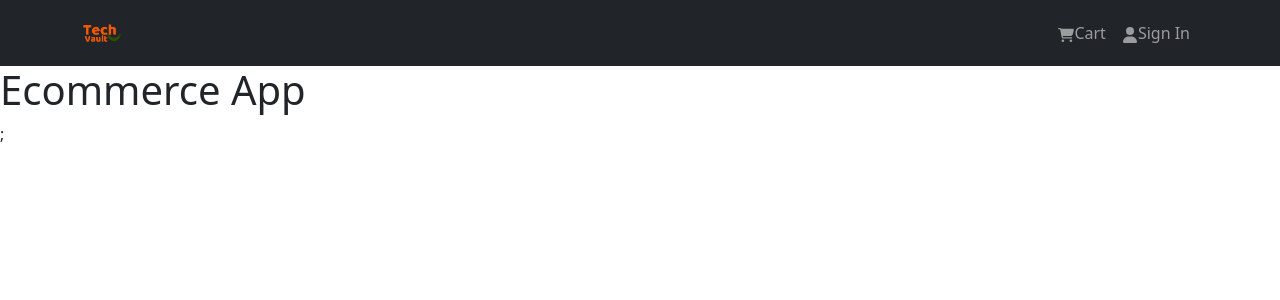
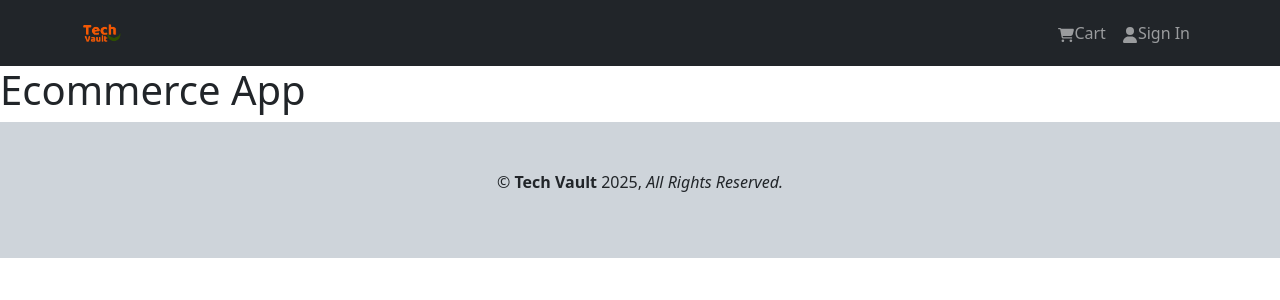
Before and after one commit to sangatrokaya/ecommerce, a React (Vite) app in the folder frontend/: page / in a window 1280 px wide. Shown: the top 300 px of the page. Built offline with nearby package versions, Linux system fonts and the light colour scheme.

Commit message:
add: Footer component

```diff
--- a/frontend/src/App.jsx
+++ b/frontend/src/App.jsx
@@ -1,11 +1,13 @@
 import React from "react";
 import Header from "./components/Header";
+import Footer from "./components/Footer";
 
 const App = () => {
   return (
     <>
       <Header />
-      <h1>Ecommerce App</h1>;
+      <h1>Ecommerce App</h1>
+      <Footer />
     </>
   );
 };
--- /dev/null
+++ b/frontend/src/components/Footer.jsx
@@ -0,0 +1,20 @@
+import { Container } from "react-bootstrap";
+const Footer = () => {
+  let currentYear = new Date().getFullYear();
+  return (
+    <>
+      <footer className="lg bg-dark-subtle">
+        <div className="py-5">
+          <Container>
+            <p className="text-center ">
+              &copy; <span className="fw-bold">Tech Vault</span> {currentYear},
+              <span className="fst-italic"> All Rights Reserved.</span>
+            </p>
+          </Container>
+        </div>
+      </footer>
+    </>
+  );
+};
+
+export default Footer;
--- a/frontend/src/components/Header.jsx
+++ b/frontend/src/components/Header.jsx
@@ -4,6 +4,7 @@ import Logo from "../assets/techvaultlogo.png";
 
 const Header = () => {
   return (
+    <>
       <header>
         <Navbar variant="dark" bg="dark" expand="md" collapseOnSelect>
           <Container>
@@ -31,6 +32,7 @@ const Header = () => {
           </Container>
         </Navbar>
       </header>
+    </>
   );
 };
 
```
Lines whose indentation alone changed are shown as unchanged.
